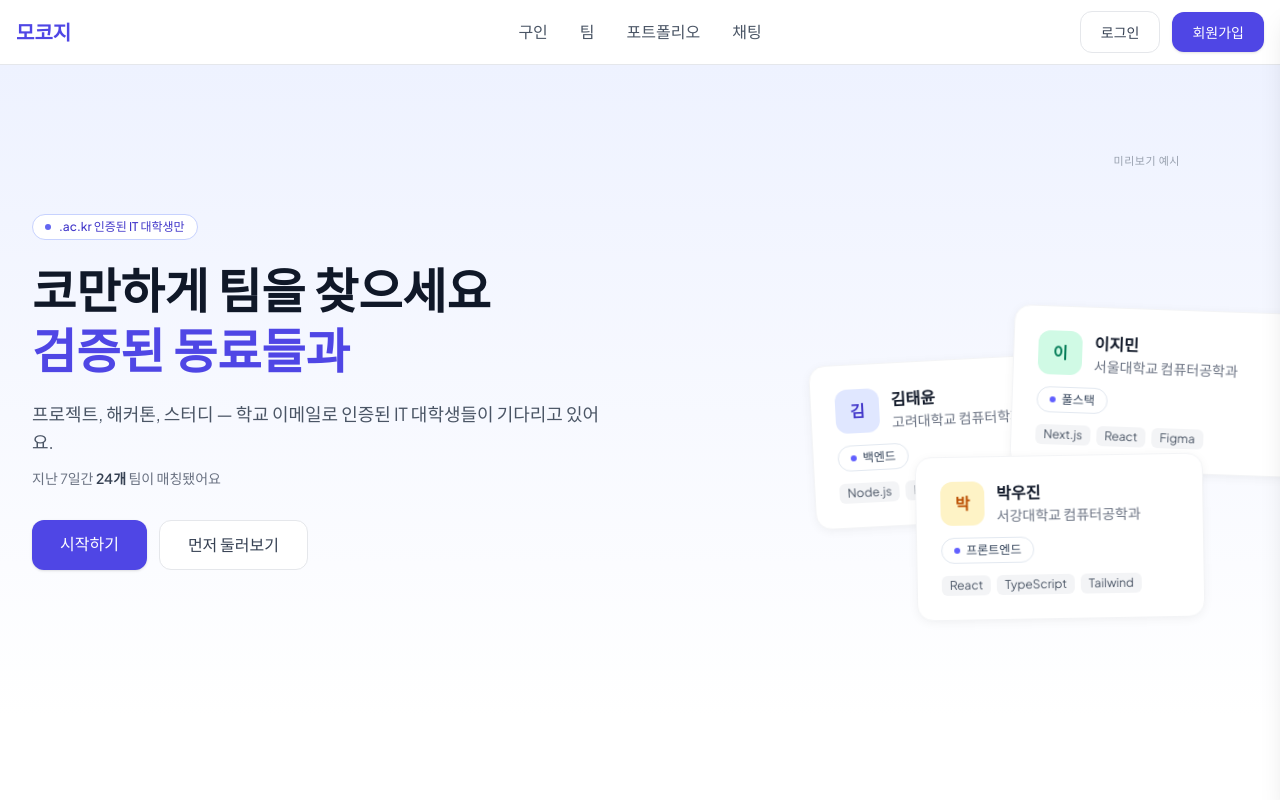
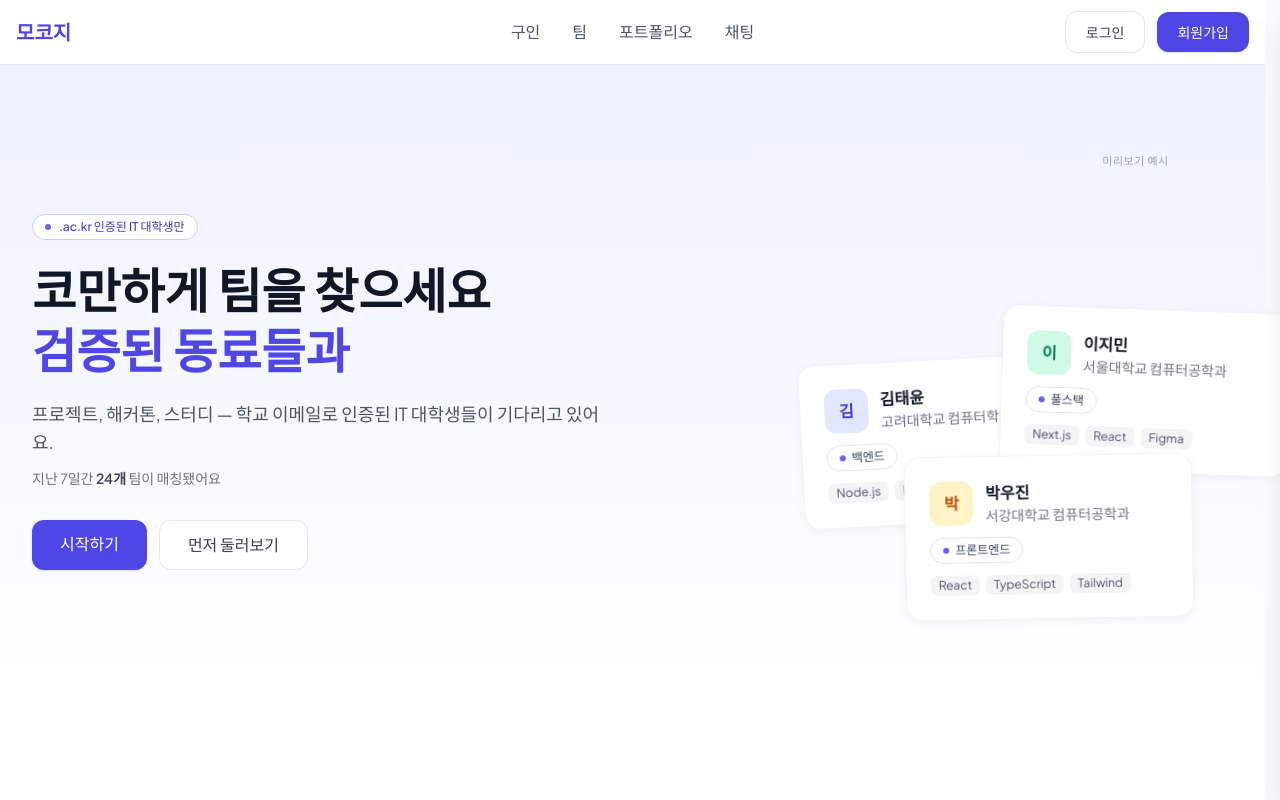
Before and after one commit to next-mocozi/mocozi, a Next.js app in the folder frontend/: page / in a window 1280 px wide. Shown: the top 800 px of the page. Built offline with nearby package versions, Linux system fonts and the light colour scheme; no server answers.

Commit message:
revert: scrollbar-gutter stable 복구 — 페이지 간 본문 점프가 더 거슬림
96d861e 되돌림. 채팅 페이지의 우측 흰 띠보다 페이지 이동 시 본문이
가로로 흔들리는 게 더 눈에 띄어 원상 복구.

```diff
--- a/frontend/src/styles/globals.css
+++ b/frontend/src/styles/globals.css
@@ -106,6 +106,10 @@
   --color-primary-900: #312e81;
 }
 
+html {
+  scrollbar-gutter: stable;
+}
+
 body {
   @apply bg-slate-50 text-gray-900 antialiased;
   font-family: var(--font-jakarta), var(--font-noto), 'Noto Sans KR', sans-serif;
```
